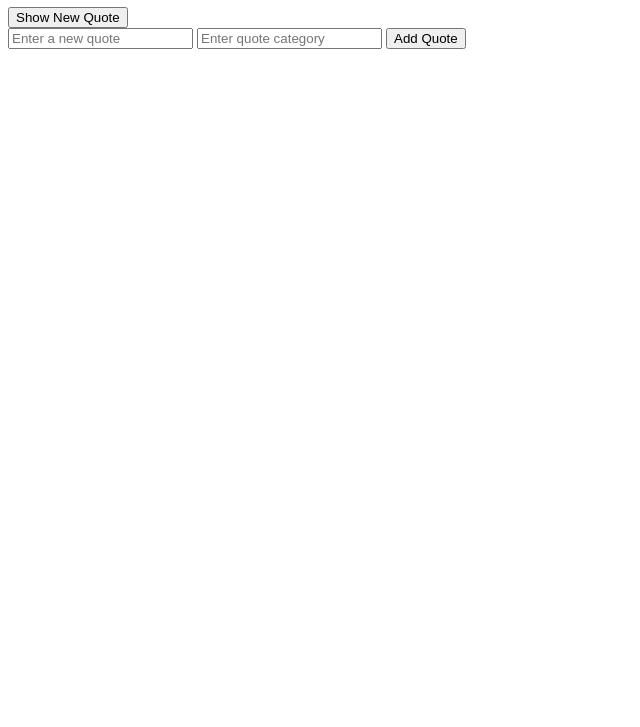
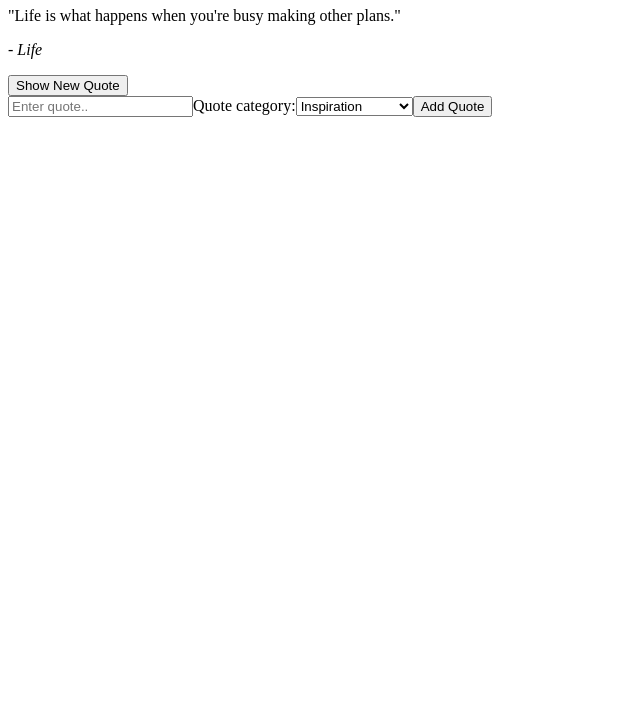
Before and after one commit to victor20-tech/alx_fe_javascript, a plain HTML site: page dom-manipulation/index.html in a window 1280 px wide. Shown: the part 73-800 px from the top of the page, without its empty margins (0-640 px from the left). Drawn offline with Linux system fonts and the light colour scheme.

Commit message:
update: index and script

```diff
--- a/dom-manipulation/index.html
+++ b/dom-manipulation/index.html
@@ -9,12 +9,6 @@
     <h1>Dynamic Quote Generator</h1>
     <div id="quoteDisplay"></div>
     <button id="newQuote" onclick="showRandomQuote()">Show New Quote</button>
-    <div>
-        <input type="text" id="newQuoteText" placeholder="Enter a new quote" />
-        <input type="text" id="newQuoteCategory" placeholder="Enter quote category">
-        <button onclick="addQuote()">Add Quote</button>
-
-    </div>
     <script src="script.js"></script>
 </body>
 </html>
--- a/dom-manipulation/script.js
+++ b/dom-manipulation/script.js
@@ -1,60 +1,82 @@
-//Access the elements
+// Access the elements
 const displayQuote = document.getElementById("quoteDisplay");
-const  showNewQuote = document.getElementById("newQuote");
-//  console.log(displayQuote, showNewQuote);
+const showNewQuoteButton = document.getElementById("newQuote");
+const newQuoteText = document.getElementById("newQuoteText");
+const newQuoteCategory = document.getElementById("newQuoteCategory");
 
-//Array of quotes objects
+// Array of quotes objects
 const quotes = [
-    {text: "The only way to great work is to love what you do.", category: "Inspirational"},
-    {text: "Life is what happens when you're busy making other plans.", category: "Life"},
-    {text: "Get busy living or get busy dying.", category: "Motivational"},
-    {text: "You have within you right now, everything you need to deal with whatever the world can throw at you.", category: "Self-help"},
-    {text: "Believe you can and you are halfway there.", category: "Encouragement"},
+    { text: "The only way to do great work is to love what you do.", category: "Inspirational" },
+    { text: "Life is what happens when you're busy making other plans.", category: "Life" },
+    { text: "Get busy living or get busy dying.", category: "Motivational" },
+    { text: "You have within you right now, everything you need to deal with whatever the world can throw at you.", category: "Self-help" },
+    { text: "Believe you can and you are halfway there.", category: "Encouragement" },
 ];
 
-//Function to show a random quote
-const showRandomQuote = () =>{
-    //Get a random index from the quotes array
+// Function to show a random quote
+const showRandomQuote = () => {
+    // Get a random index from the quotes array
     const randomIndex = Math.floor(Math.random() * quotes.length);
 
-    //Get the quote at the random index
-    const randomQoute = quotes[randomIndex];
+    // Get the quote at the random index
+    const randomQuote = quotes[randomIndex];
 
-    //Display the quote in the quoteDisplay div
-    displayQuote.innerHTML = `<p>"${randomQoute.text}"</p><p><em>- ${randomQoute.category}</em></p>`;
+    // Display the quote in the quoteDisplay div
+    displayQuote.innerHTML = `<p>"${randomQuote.text}"</p><p><em>- ${randomQuote.category}</em></p>`;
 }
 
-//Function to create add quote form
+
+// Function to add a new quote
+const addQuote = () => {
+    // Get input values
+    const text = newQuoteText.value.trim();
+    const category = newQuoteCategory.value.trim();
+
+    if (text && category) {
+        // Add new quote to the quotes array
+        quotes.push({ text, category });
+
+        // Log the new quote and the updated array
+        console.log("New Quote Added:", { text, category });
+        console.log("Updated Quotes Array:", quotes);
+
+        // Clear input fields
+        newQuoteText.value = "";
+        newQuoteCategory.value = "";
+    }
+}
+
+// // Function to create add quote form
 const createAddQuoteForm = () => {
-    //create form elements
+    // Create form elements
     const form = document.createElement("form");
     form.id = "addQuoteForm";
 
-    //create container for form elemeents
+    // Create container for form elements
     const container = document.createElement("div");
     container.classList.add("form-container");
 
-    //create and configure text input for the quote text
+    // Create and configure text input for the quote text
     const textInput = document.createElement("input");
     textInput.type = "text";
     textInput.id = "quoteText";
     textInput.placeholder = "Enter quote..";
     textInput.required = true;
 
-    //create and configure label for the category select
+    // Create and configure label for the category select
     const categoryLabel = document.createElement("label");
     categoryLabel.htmlFor = "quoteCategory";
     categoryLabel.textContent = "Quote category:";
 
-    //create and coonfigure select element for categories
-    let categorySelect = document.createElement("select");
+    // Create and configure select element for categories
+    const categorySelect = document.createElement("select");
     categorySelect.id = "quoteCategory";
     categorySelect.required = true;
 
-    //define categories
+    // Define categories
     const categories = ["Inspiration", "Motivational", "Self-help", "Encouragement", "Life"];
 
-    //using map to create and add options
+    // Using map to create and add options
     categories.map(category => {
         const option = document.createElement("option");
         option.value = category;
@@ -62,42 +84,43 @@ const createAddQuoteForm = () => {
         categorySelect.appendChild(option);
     });
 
-    // create and configure submit button
+    // Create and configure submit button
     const submitButton = document.createElement("button");
     submitButton.type = "submit";
     submitButton.textContent = "Add Quote";
-    submitButton.onclick = "createAddQuoteForm()";
+    submitButton.onclick = "addQuote()";
 
-    //append elements to the container
+    // Append elements to the container
     container.appendChild(textInput);
     container.appendChild(categoryLabel);
     container.appendChild(categorySelect);
     container.appendChild(submitButton);
 
-    // append container to the form
+    // Append container to the form
     form.appendChild(container);
 
-    //append form to the body
+    // Append form to the body
     document.body.appendChild(form);
 
-    //Add event listener to handle form submission
-    form.addEventListener("submit", (event) =>{
+    // Add event listener to handle form submission
+    form.addEventListener("submit", (event) => {
         event.preventDefault();
         const text = textInput.value.trim();
         const category = categorySelect.value;
 
         if (text && category) {
-            quotes.push({text, category});
+            quotes.push({ text, category });
+
             textInput.value = "";
-            categorySelect = "";
-            //showRandomQuote();
+            categorySelect.value = "";
         }
     });
-    console.log(quotes);
-
 }
 
-window.onload = function() {
-    showRandomQuote;
-    createAddQuoteForm;
+console.log(quotes);
+// Initialize
+window.onload = function () {
+    showRandomQuote();
+    createAddQuoteForm();
+    showNewQuoteButton.addEventListener("click", showRandomQuote);
 }
```
